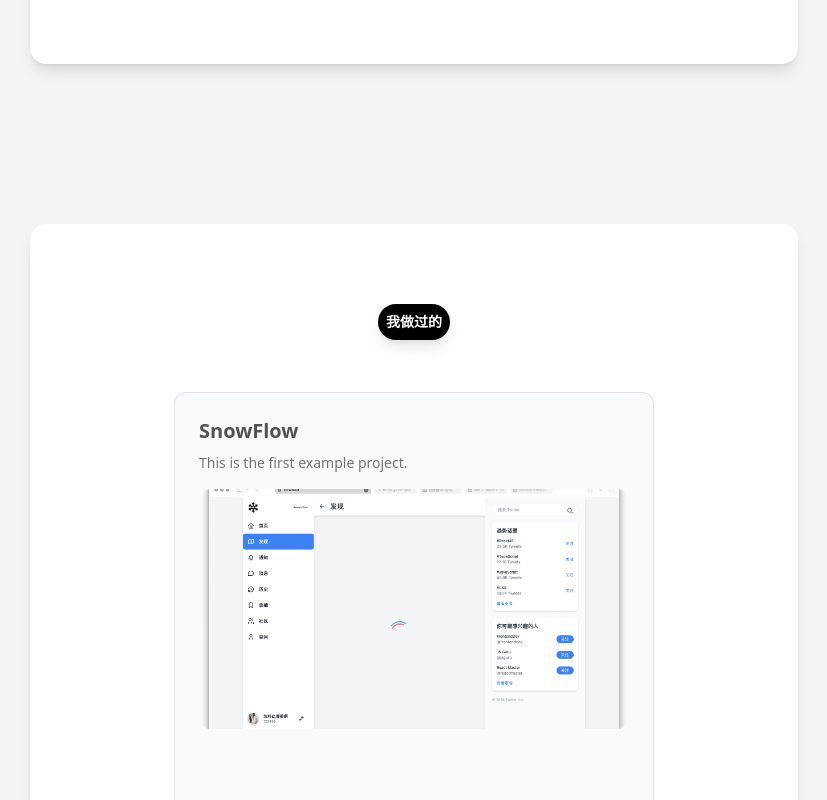
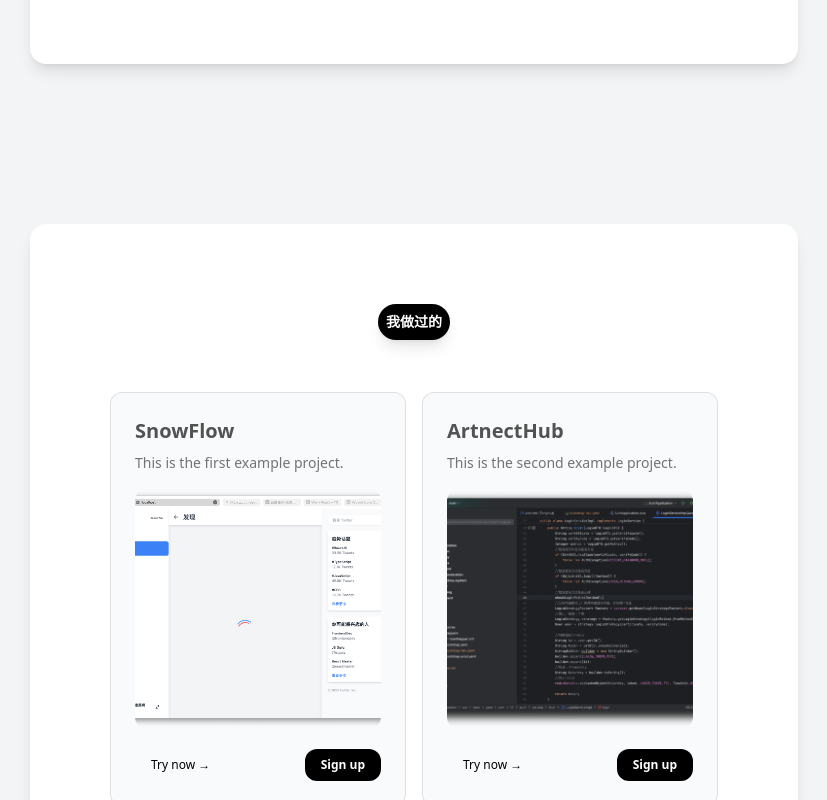
Before and after one commit to CelestialLuminary36/Hf-profile, a React (Vite) app: page / in a window 1280 px wide. Shown: the part 2000-2800 px from the top of the page, without its empty margins (226-1053 px from the left). Built offline with nearby package versions, Linux system fonts and the light colour scheme.

Commit message:
refine: let the project module auto adjust the screen size

```diff
--- a/src/components/projects/ProjectCard.tsx
+++ b/src/components/projects/ProjectCard.tsx
@@ -17,7 +17,7 @@
 }: ProjectCardProps) {
   return (
     <CardContainer className="inter-var">
-      <CardBody className="bg-gray-50 relative group/card dark:hover:shadow-2xl dark:hover:shadow-emerald-500/[0.1] dark:bg-black dark:border-white/[0.2] border-black/[0.1] w-auto sm:w-[30rem] h-auto rounded-xl p-6 border">
+      <CardBody className="bg-gray-50 relative group/card dark:hover:shadow-2xl dark:hover:shadow-emerald-500/[0.1] dark:bg-black dark:border-white/[0.2] border-black/[0.1] w-full max-w-[30rem] h-auto rounded-xl p-6 border">
         <CardItem
           translateZ="50"
           className="text-xl font-bold text-neutral-600 dark:text-white"
@@ -45,7 +45,7 @@
             alt="thumbnail"
           />
         </CardItem>
-        <div className="flex justify-between items-center mt-20">
+        <div className="flex justify-between items-center mt-5">
           <CardItem
             translateZ={20}
             translateX={-40}
--- a/src/components/projects/Projects.tsx
+++ b/src/components/projects/Projects.tsx
@@ -35,13 +35,14 @@
 
 export function ExampleProjects() {
     return (
-      <div className="w-3/5 mx-auto flex flex-col items-center justify-center bg-white p-20 rounded-2xl shadow-lg my-40">
+      <div className="w-full sm:w-3/5 mx-auto flex flex-col items-center justify-center bg-white p-20 rounded-2xl shadow-lg my-40">
         {/* "我做过的项目" 标题 */}
         <div className="bg-black rounded-3xl shadow-lg mb-8 p-2">
-        <p className="text-sm font-bold text-center text-white">我做过的</p>
-      </div>
+          <p className="text-sm font-bold text-center text-white">我做过的</p>
+        </div>
 
-        <div className="flex flex-wrap justify-center gap-4">
+        {/* 项目卡片显示区域 */}
+        <div className="grid grid-cols-1 sm:grid-cols-2 gap-4 w-full">
           {exampleProjects.map((project, index) => (
             <ProjectCard
               key={index}
```
